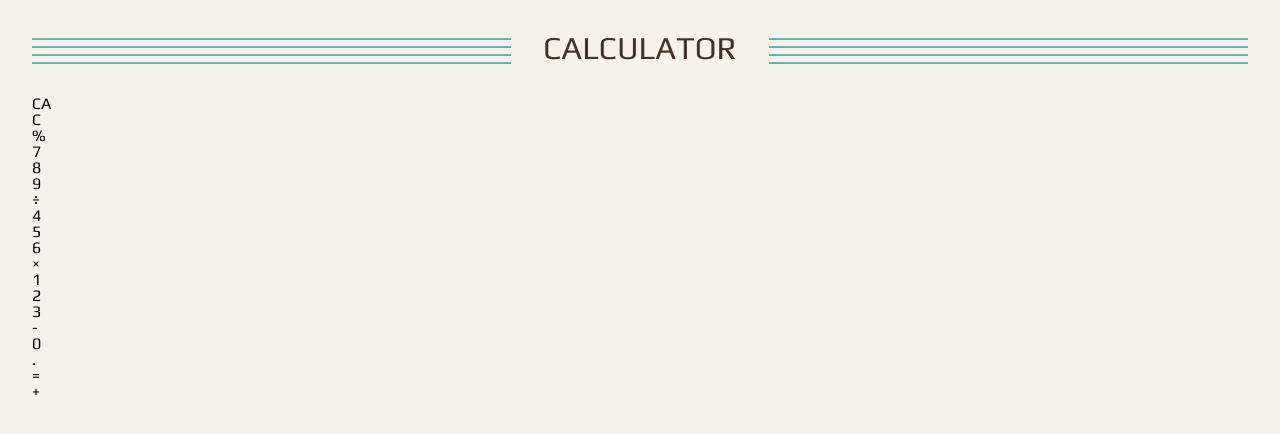
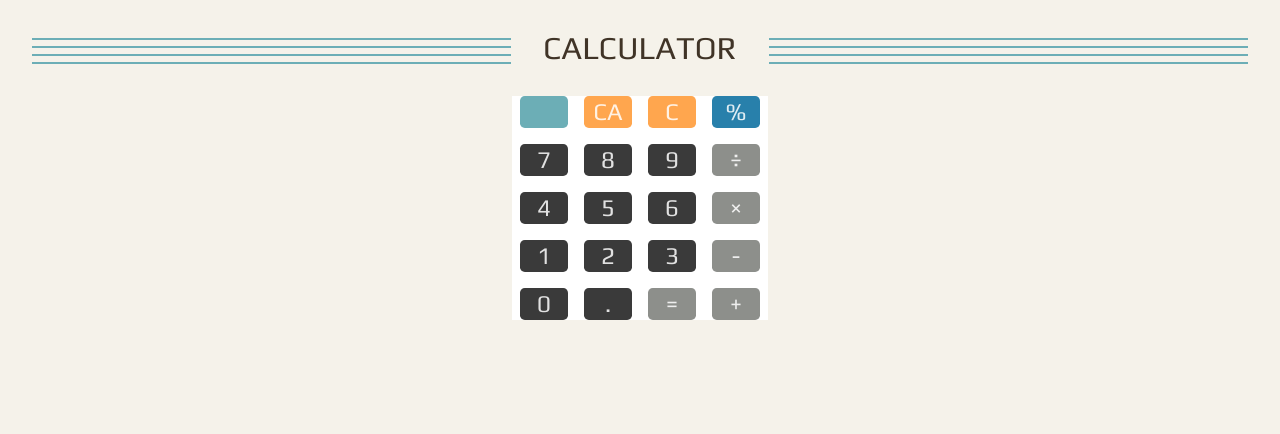
Before and after one commit to nathanaelbonfim/si03.web.calculator, a plain HTML site: page index.html in a window 1280 px wide. Drawn offline with Linux system fonts and the light colour scheme.

Commit message:
feat(style): added buttons

```diff
--- a/css/style.css
+++ b/css/style.css
@@ -6,10 +6,20 @@
     --color-title-stripes: #FF664B;
     --color-stripes: #6CAEB6;
 
+    --color-calculator-body: #fff;
+
+    --color-btn-dg: #3A3A3A; /* Digit */
+    --color-btn-op: #8D8F8B; /* Operation */
+    --color-btn-sp: #2880AB; /* Special operation */
+    --color-btn-fn: #FFA64E; /* Function */
+    --color-btn-text: rgba(255, 255, 255, .85);
+
     /* Parameters */
     --default-padding: 2rem;
+    --buttons-spacing: 1rem;
     --size-title: 2rem;
     --size-stripes: 2px;
+    --radius-btn: .3rem;
 }
 
 html, body {
@@ -24,6 +34,22 @@ html, body {
     max-width: 80rem;
     margin: 0 auto;
     padding: var(--default-padding);
+}
+
+.inner-frame {
+    background-color: var(--color-calculator-body);
+    max-width: 16rem;
+    margin: 0 auto;
+    display: flex;
+    align-items: center;
+    justify-content: center;
+}
+
+.numpad-container {
+    display: grid;
+    grid-template-columns: auto auto auto auto;
+    grid-row-gap: var(--buttons-spacing);
+    grid-column-gap: var(--buttons-spacing);
 }
 
 /* Decoration */
@@ -70,6 +96,41 @@ h1 {
 }
 
 /* Buttons */
+.btn {
+    height: 2rem;
+    width: 3rem;
+    font-size: 1.5rem;
+    color: var(--color-btn-text);
+    display: flex;
+    align-items: center;
+    justify-content: center;
+    border-radius: var(--radius-btn);
+    cursor: pointer;
+}
+
+.btn:hover {
+  filter: brightness(75%) saturate(160%);
+}
+
+.btn-dg {
+    background-color: var(--color-btn-dg);
+}
+
+.btn-fn {
+    background-color: var(--color-btn-fn);
+}
+
+.btn-op {
+    background-color: var(--color-btn-op);
+}
+
+.btn-sp {
+    background-color: var(--color-btn-sp);
+}
+
+.toggle-switch {
+    background-color: var(--color-stripes);
+}
 
 /* Display */
 .display .text {
--- a/index.html
+++ b/index.html
@@ -36,7 +36,7 @@
                     <!-- Numpad -->
                     <div class="numpad-container">
                         <!-- Row 1 -->
-                        <div class="toggle-switch">
+                        <div class="btn toggle-switch">
                             <div class="toggler" role="button"></div>
                         </div>
                         <div class="btn btn-fn" role="button" data-action="clear_all">CA</div>
@@ -63,7 +63,7 @@
 
                         <!-- Row 5 -->
                         <div class="btn btn-dg" role="button" data-action="digit">0</div>
-                        <div class="btn btn-dg" role="button" data-action="digit">.</div>
+                        <div class="btn btn-dg" role="button" data-action="decimal">.</div>
                         <div class="btn btn-op" role="button" data-action="digit">=</div>
                         <div class="btn btn-op" role="button" data-action="addition">+</div>
                     </div>
```
